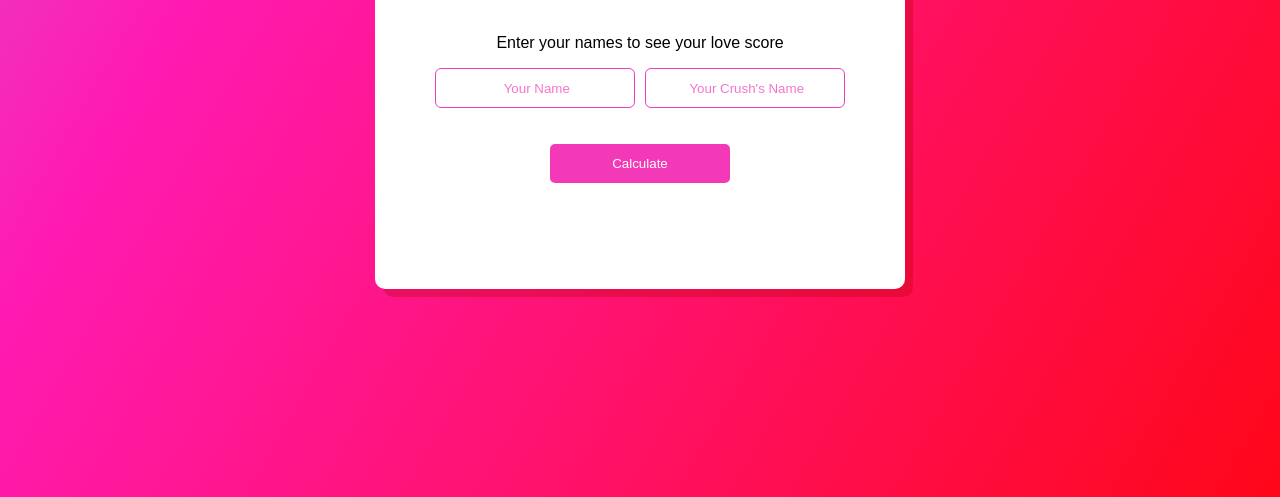
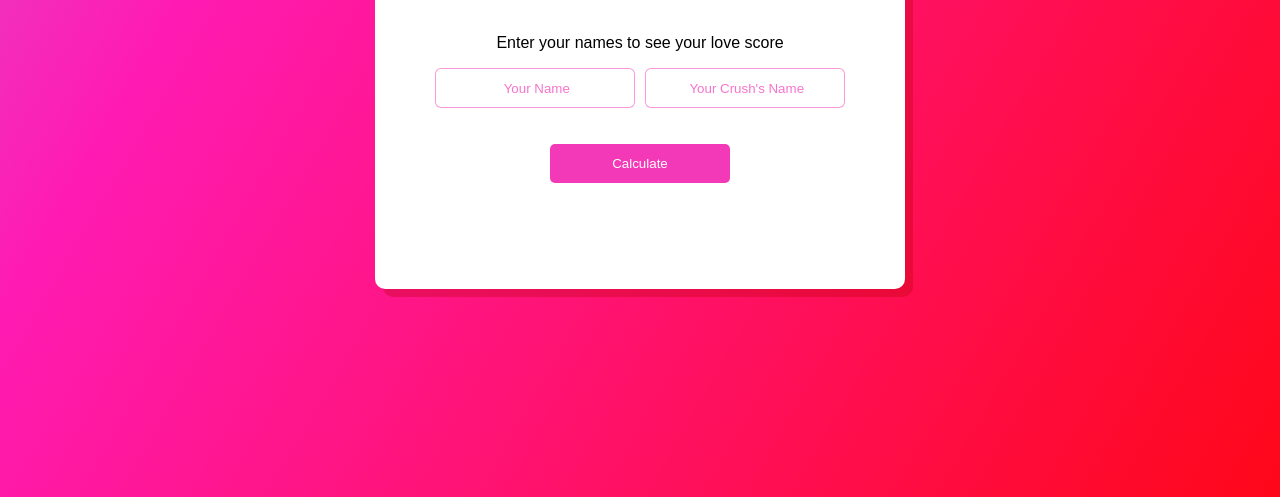
Before and after one commit to nperkinsr/love-calculator, a plain HTML site: page index.html in a window 1280 px wide. Shown: the part 319-816 px from the top of the page. Drawn offline with Linux system fonts and the light colour scheme.

Commit message:
Add files via upload

```diff
--- a/index.html
+++ b/index.html
@@ -56,7 +56,7 @@
       width: 190px;
       padding: 4px;
       border-radius: 6px;
-      border: 1px solid rgb(244, 57, 184);
+      border: 1px solid rgb(244, 57, 184, 0.5);
       text-align: center;
     }
 
```
